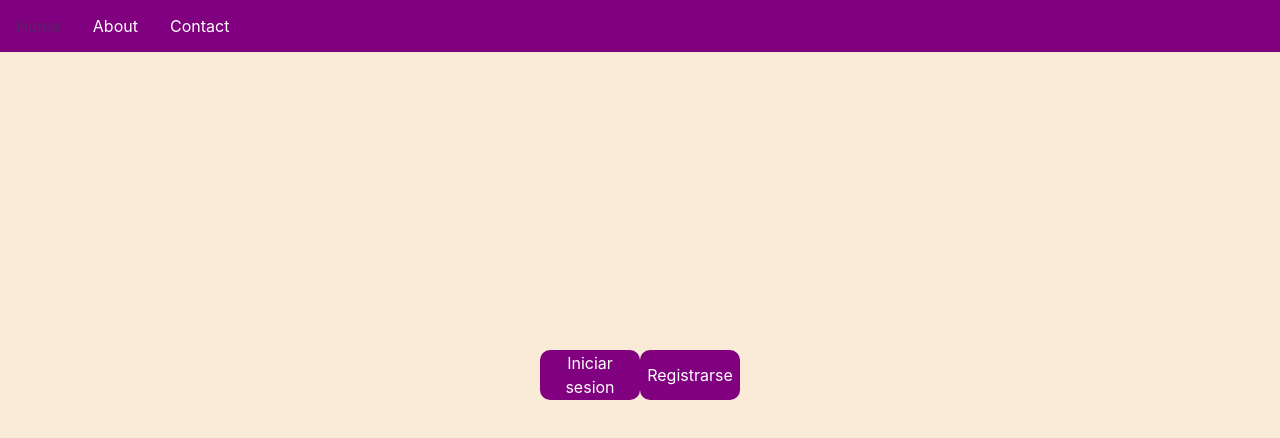
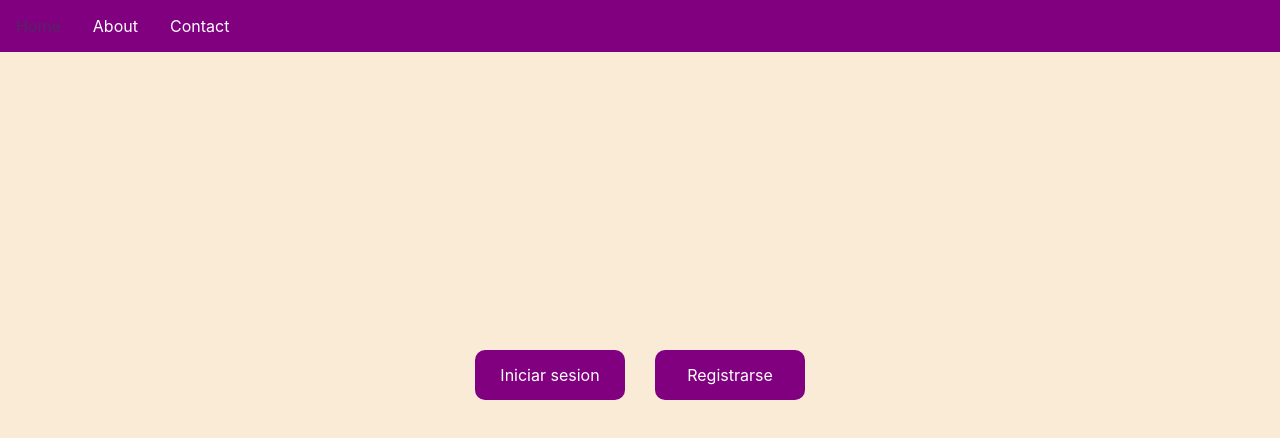
Before and after one commit to LCKEVIN22Z/lckevin22z.github.io, a plain HTML site: page index.html in a window 1280 px wide. Drawn offline with nearby package versions, Linux system fonts and the light colour scheme.

Commit message:
Update index.html

```diff
--- a/index.html
+++ b/index.html
@@ -60,13 +60,15 @@
       }
 
       .button {
-        width: 100px;
+        width: 150px;
         height: 50px;
         background-color: purple;
         color: white;
         border: none;
         border-radius: 10px;
         transition: transform 0.3s;
+        margin: 15px;
+        white-space: nowrap;
       }
 
       .button:hover {
```
